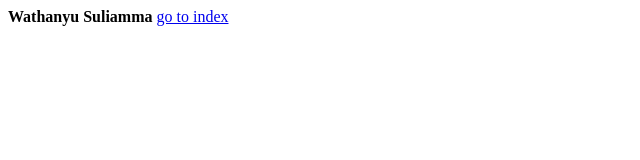
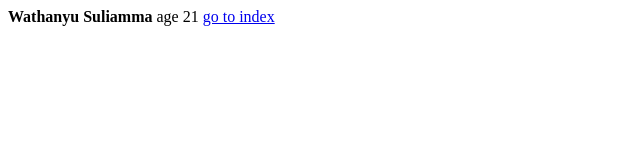
Before and after one commit to EmeraldEye1/Lab3.3re, a plain HTML site: page profile.html in a window 1280 px wide. Shown: the whole page, without its empty margins (0-640 px from the left). Drawn offline with Linux system fonts and the light colour scheme.

Commit message:
profile feature commit

```diff
--- a/profile.html
+++ b/profile.html
@@ -8,6 +8,7 @@
 </head>
 <body>
     <b>Wathanyu Suliamma</b>
+    <a>age 21</a>
     <a href ="index.html">go to index</a>
 </body>
 </html>
```
